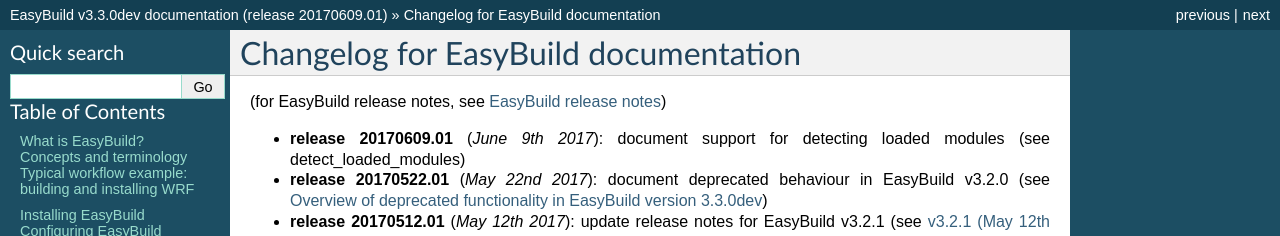
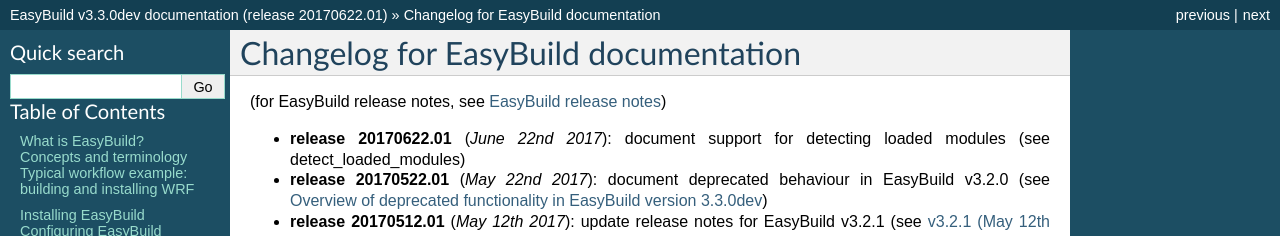
Before and after one commit to easybuilders/easybuild, a Sphinx documentation site: the page built from docs/Changelog.rst, in a window 1280 px wide and 900 px high. Shown: the top 236 px of the window. Built offline with Sphinx 7.4.7, drawn with Linux system fonts in a browser that asks for light colours; some of the changed text lies outside the part shown.

Commit message:
bump docs release to 20170622.01

```diff
--- a/docs/Changelog.rst
+++ b/docs/Changelog.rst
@@ -5,7 +5,7 @@
 
 (for EasyBuild release notes, see :ref:`release_notes`)
 
-* **release 20170609.01** (`June 9th 2017`): document support for detecting loaded modules (see :ref:`detect_loaded_modules`)
+* **release 20170622.01** (`June 22nd 2017`): document support for detecting loaded modules (see :ref:`detect_loaded_modules`)
 * **release 20170522.01** (`May 22nd 2017`): document deprecated behaviour in EasyBuild v3.2.0 (see :ref:`overview_deprecated`)
 * **release 20170512.01** (`May 12th 2017`): update release notes for EasyBuild v3.2.1 (see :ref:`release_notes_eb321`)
 * **release 20170505.01** (`May 5th 2017`): update release notes for EasyBuild v3.2.0 (see :ref:`release_notes_eb320`)
--- a/docs/conf.py
+++ b/docs/conf.py
@@ -43,7 +43,7 @@
 # The short X.Y version.
 version = '3.3.0dev'  # this is meant to reference the version of EasyBuild
 # The full version, including alpha/beta/rc tags.
-release = '20170609.01'  # this is meant to reference the version of the documentation itself
+release = '20170622.01'  # this is meant to reference the version of the documentation itself
 
 # There are two options for replacing |today|: either, you set today to some
 # non-false value, then it is used:
```
